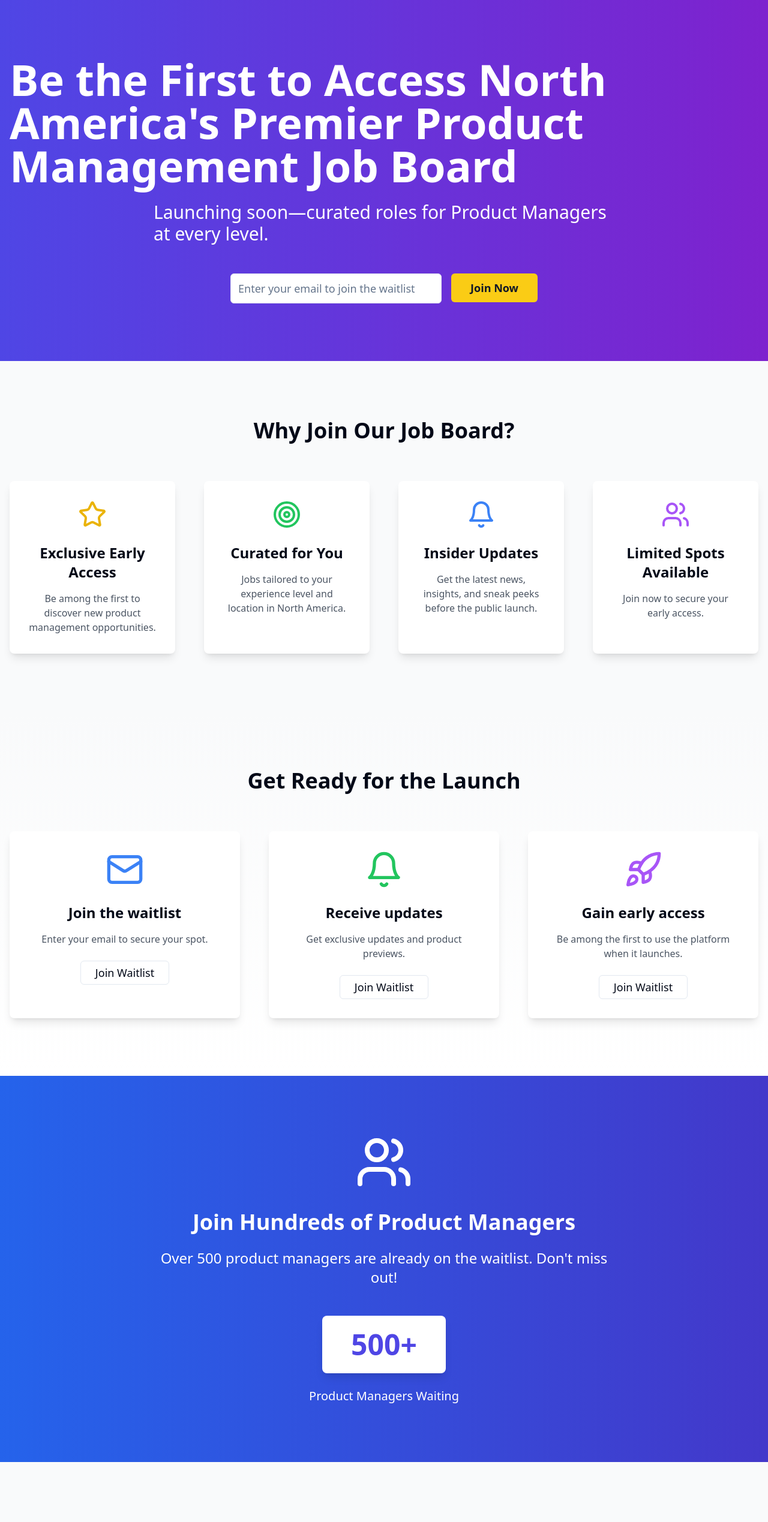
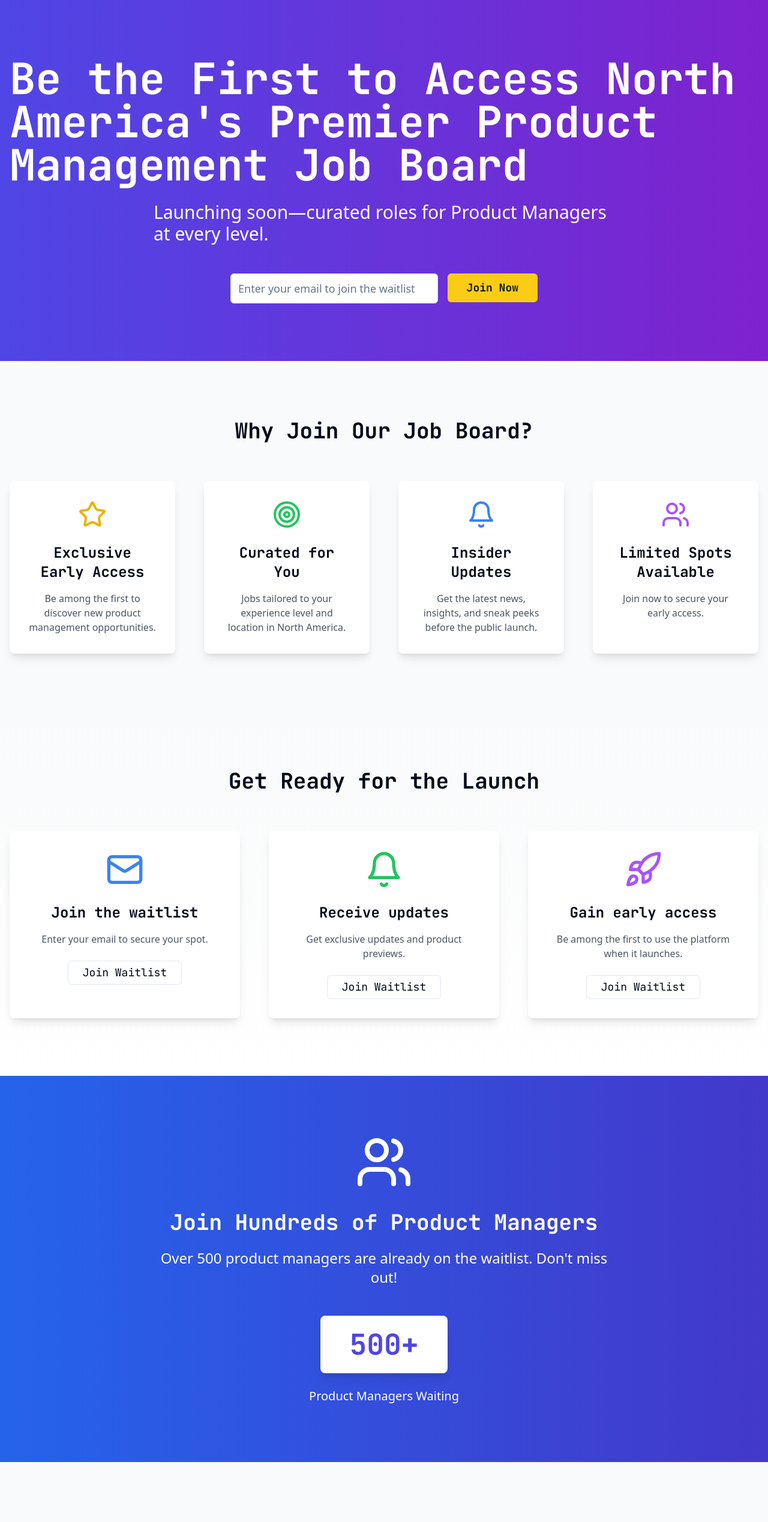
Before and after one commit to fermions75/product-pursuit-waitlist, a React (Vite) app: page / in a window 1280 px wide. Shown: the top 2538 px of the page at 60% size. Built offline with nearby package versions, Linux system fonts and the light colour scheme.

Commit message:
Change font to modern monospace
Updated the font style across the application to use a modern monospace typeface for improved readability and aesthetics.
[skip gpt_engineer]

```diff
--- a/index.html
+++ b/index.html
@@ -8,6 +8,7 @@
   <meta name="description" content="GPT Engineer Generated Project" />
   <meta name="author" content="GPT Engineer" />
   <meta property="og:image" content="/og-image.svg" />
+  <link href="https://fonts.googleapis.com/css2?family=JetBrains+Mono:wght@400;700&display=swap" rel="stylesheet">
 </head>
 
 <body>
--- a/src/components/Community.tsx
+++ b/src/components/Community.tsx
@@ -6,9 +6,9 @@ const Community = () => {
     <section className="py-24 bg-gradient-to-r from-blue-600 to-indigo-700 text-white">
       <div className="container mx-auto px-4 text-center">
         <Users className="w-24 h-24 mx-auto mb-8" />
-        <h2 className="text-4xl font-bold mb-6">Join Hundreds of Product Managers</h2>
+        <h2 className="font-mono text-4xl font-bold mb-6">Join Hundreds of Product Managers</h2>
         <p className="text-2xl mb-12 max-w-3xl mx-auto">Over 500 product managers are already on the waitlist. Don't miss out!</p>
-        <div className="bg-white text-indigo-600 text-5xl font-bold py-6 px-12 rounded-lg inline-block shadow-lg">
+        <div className="bg-white text-indigo-600 text-5xl font-bold py-6 px-12 rounded-lg inline-block shadow-lg font-mono">
           500+
         </div>
         <p className="mt-6 text-xl">Product Managers Waiting</p>
--- a/src/components/Hero.tsx
+++ b/src/components/Hero.tsx
@@ -15,7 +15,7 @@ const Hero = () => {
   return (
     <div className="bg-gradient-to-r from-indigo-600 to-purple-700 text-white py-24">
       <div className="container mx-auto px-4">
-        <h1 className="text-5xl md:text-7xl font-extrabold mb-6 leading-tight">
+        <h1 className="font-mono text-5xl md:text-7xl font-extrabold mb-6 leading-tight">
           Be the First to Access North America's Premier Product Management Job Board
         </h1>
         <p className="text-2xl md:text-3xl mb-12 max-w-3xl mx-auto">
@@ -30,7 +30,7 @@ const Hero = () => {
             required
             className="bg-white text-gray-800 text-lg py-6"
           />
-          <Button type="submit" className="bg-yellow-400 hover:bg-yellow-500 text-gray-900 text-lg font-semibold py-6 px-8">
+          <Button type="submit" className="bg-yellow-400 hover:bg-yellow-500 text-gray-900 text-lg font-semibold py-6 px-8 font-mono">
             Join Now
           </Button>
         </form>
--- a/src/components/HowItWorks.tsx
+++ b/src/components/HowItWorks.tsx
@@ -24,14 +24,14 @@ const HowItWorks = () => {
   return (
     <section className="py-24 bg-gradient-to-b from-gray-50 to-white">
       <div className="container mx-auto px-4">
-        <h2 className="text-4xl font-bold text-center mb-16">Get Ready for the Launch</h2>
+        <h2 className="font-mono text-4xl font-bold text-center mb-16">Get Ready for the Launch</h2>
         <div className="grid grid-cols-1 md:grid-cols-3 gap-12">
           {steps.map((step, index) => (
             <div key={index} className="flex flex-col items-center text-center bg-white p-8 rounded-lg shadow-lg transition-transform hover:scale-105">
               <div className="mb-6">{step.icon}</div>
-              <h3 className="text-2xl font-semibold mb-4">{step.title}</h3>
+              <h3 className="font-mono text-2xl font-semibold mb-4">{step.title}</h3>
               <p className="text-gray-600 mb-6">{step.description}</p>
-              <Button variant="outline" className="text-lg py-3 px-6">Join Waitlist</Button>
+              <Button variant="outline" className="text-lg py-3 px-6 font-mono">Join Waitlist</Button>
             </div>
           ))}
         </div>
--- a/src/components/Newsletter.tsx
+++ b/src/components/Newsletter.tsx
@@ -15,7 +15,7 @@ const Newsletter = () => {
   return (
     <section className="py-24 bg-gradient-to-r from-purple-600 to-indigo-700 text-white">
       <div className="container mx-auto px-4 text-center">
-        <h2 className="text-4xl font-bold mb-6">Stay in the Loop</h2>
+        <h2 className="font-mono text-4xl font-bold mb-6">Stay in the Loop</h2>
         <p className="text-2xl mb-12 max-w-3xl mx-auto">Subscribe for launch updates and exclusive content</p>
         <form onSubmit={handleSubmit} className="flex flex-col md:flex-row gap-4 max-w-lg mx-auto">
           <Input
@@ -26,7 +26,7 @@ const Newsletter = () => {
             required
             className="bg-white text-gray-800 text-lg py-6 flex-grow"
           />
-          <Button type="submit" className="bg-yellow-400 hover:bg-yellow-500 text-gray-900 text-lg font-semibold py-6 px-8">
+          <Button type="submit" className="bg-yellow-400 hover:bg-yellow-500 text-gray-900 text-lg font-semibold py-6 px-8 font-mono">
             Subscribe Now
           </Button>
         </form>
--- a/src/components/ValueProposition.tsx
+++ b/src/components/ValueProposition.tsx
@@ -28,12 +28,12 @@ const ValueProposition = () => {
   return (
     <section className="py-24 bg-gray-50">
       <div className="container mx-auto px-4">
-        <h2 className="text-4xl font-bold text-center mb-16">Why Join Our Job Board?</h2>
+        <h2 className="font-mono text-4xl font-bold text-center mb-16">Why Join Our Job Board?</h2>
         <div className="grid grid-cols-1 md:grid-cols-2 lg:grid-cols-4 gap-12">
           {values.map((value, index) => (
             <div key={index} className="flex flex-col items-center text-center bg-white p-8 rounded-lg shadow-lg transition-transform hover:scale-105">
               <div className="mb-6">{value.icon}</div>
-              <h3 className="text-2xl font-semibold mb-4">{value.title}</h3>
+              <h3 className="font-mono text-2xl font-semibold mb-4">{value.title}</h3>
               <p className="text-gray-600">{value.description}</p>
             </div>
           ))}
--- a/tailwind.config.ts
+++ b/tailwind.config.ts
@@ -58,6 +58,9 @@ export default {
         md: "calc(var(--radius) - 2px)",
         sm: "calc(var(--radius) - 4px)",
       },
+      fontFamily: {
+        mono: ['JetBrains Mono', 'monospace'],
+      },
       keyframes: {
         "accordion-down": {
           from: { height: "0" },
```
